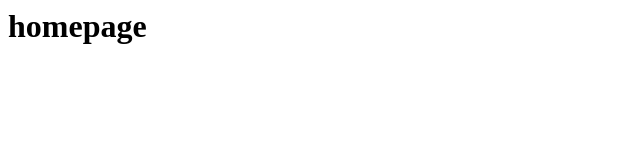
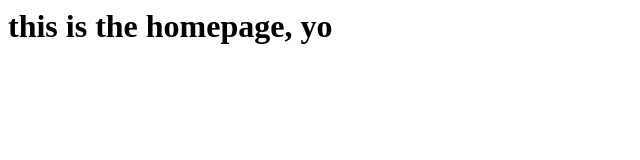
Before and after one commit to LeonTheGreat/leonthegreat.github.io, a plain HTML site: page index.html in a window 1280 px wide. Shown: the whole page, without its empty margins (0-640 px from the left). Drawn offline with Linux system fonts and the light colour scheme.

Commit message:
Update index.html
added more descriptive wording

```diff
--- a/index.html
+++ b/index.html
@@ -3,6 +3,6 @@
     <title>trixelated.com homepage</title>
   </head>
   <body>
-    <h1>homepage</h1>
+    <h1>this is the homepage, yo</h1>
   </body>
 </html>
```
